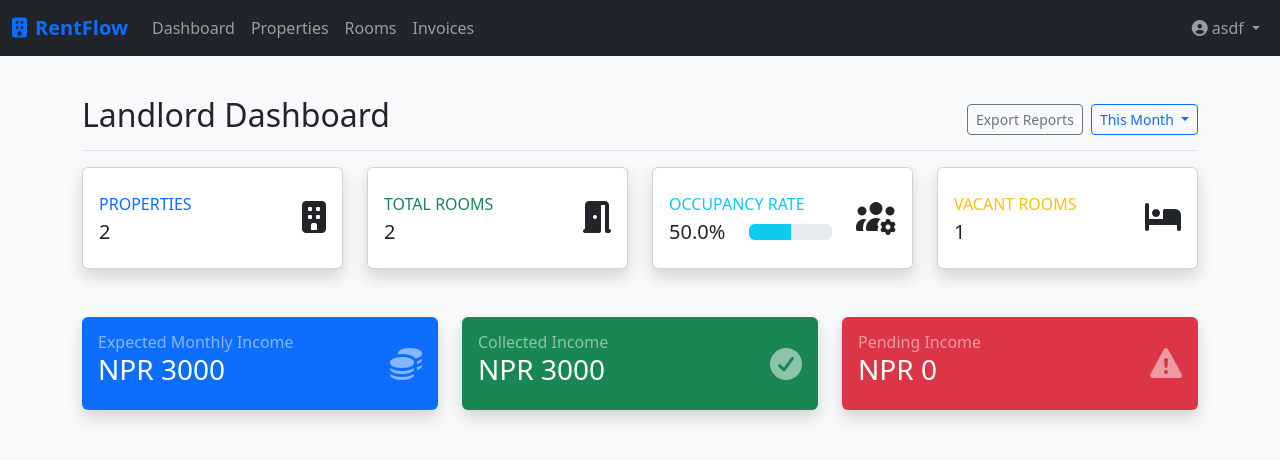
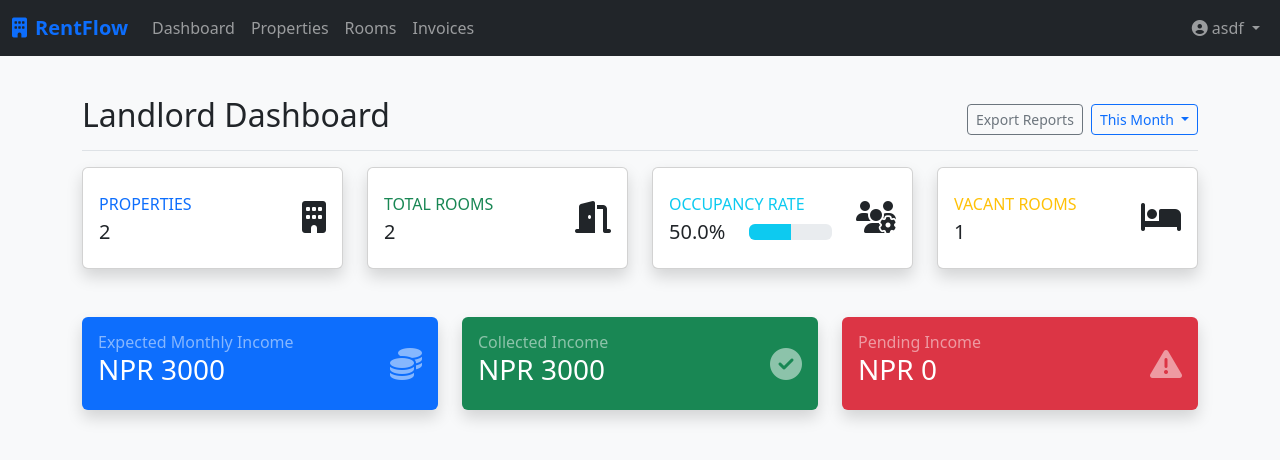
Before and after one commit to sameer9860/-RentFlow-Landlord-Tenant-Management-System, a Django app: page /dashboard/landlord/ in a window 1280 px wide. Shown: the top 460 px of the page. Run offline with Django 5.2, Linux system fonts and the light colour scheme; a user stored in the database is signed in; data comes from the database, SQL or seed files in the repository.

Commit message:
Updated base with icon library

```diff
--- a/core/templates/core/base.html
+++ b/core/templates/core/base.html
@@ -8,7 +8,7 @@
     <!-- Bootstrap 5 CSS -->
     <link href="https://cdn.jsdelivr.net/npm/bootstrap@5.3.0/dist/css/bootstrap.min.css" rel="stylesheet">
     <!-- Font Awesome -->
-    <link rel="stylesheet" href="https://cdnjs.cloudflare.com/ajax/libs/font-awesome/6.0.0/all.min.css">
+    <link rel="stylesheet" href="https://cdnjs.cloudflare.com/ajax/libs/font-awesome/6.5.1/css/all.min.css">
     <style>
         body {
             background-color: #f8f9fa;
```
